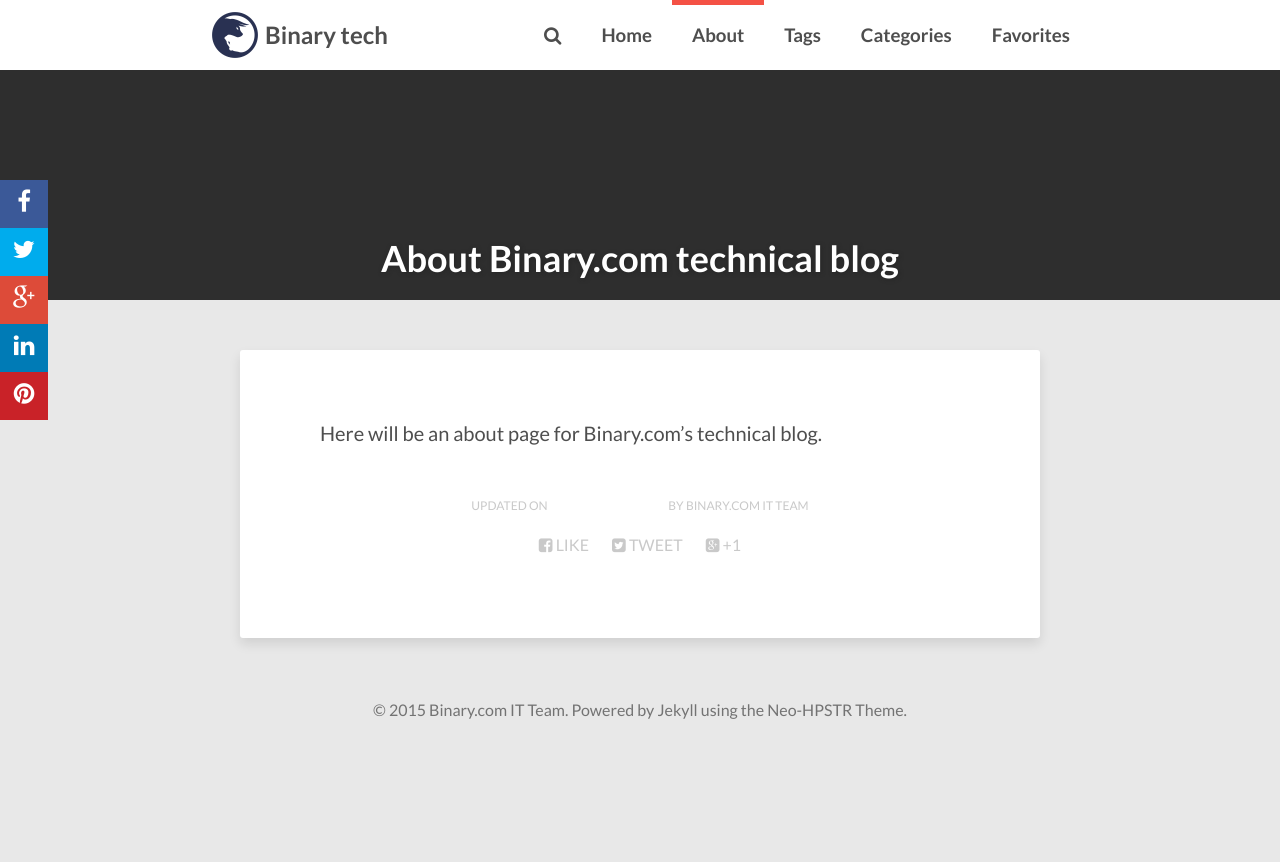
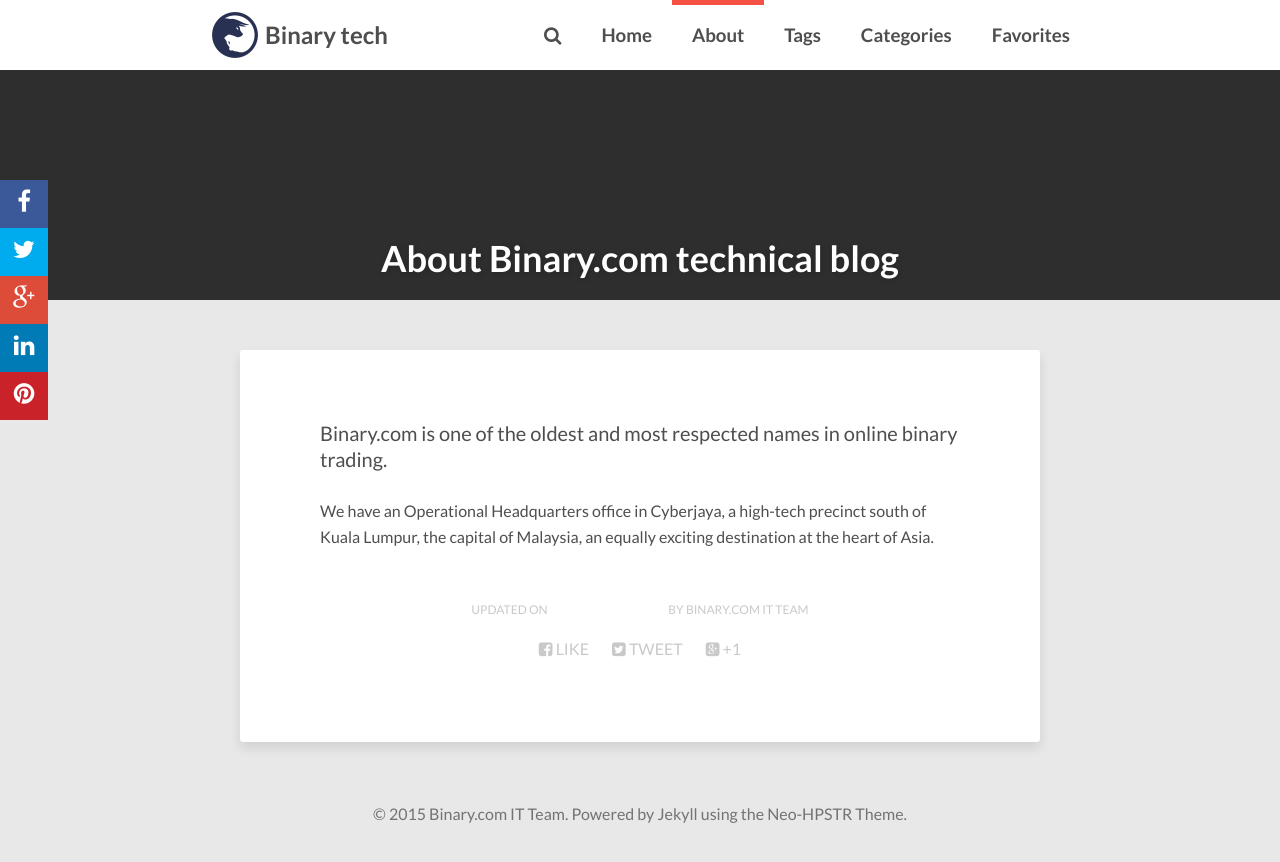
Before and after one commit to binary-com/tech, a Jekyll site: the page built from about/index.md, in a window 1280 px wide. Shown: the top 862 px of the page. Built offline with Jekyll 4.4.1, drawn with Linux system fonts in a browser that asks for light colours; nearby versions of some CDN libraries; comment, search, counter and statistics services are not loaded.

Commit message:
Modify: update about page of tech.binary.com

```diff
--- a/about/index.md
+++ b/about/index.md
@@ -9,4 +9,6 @@
 modified: 2015-11-26
 ---
 
-Here will be an about page for Binary.com's technical blog.
+Binary.com is one of the oldest and most respected names in online binary trading.
+
+We have an Operational Headquarters office in Cyberjaya, a high-tech precinct south of Kuala Lumpur, the capital of Malaysia, an equally exciting destination at the heart of Asia.
```
